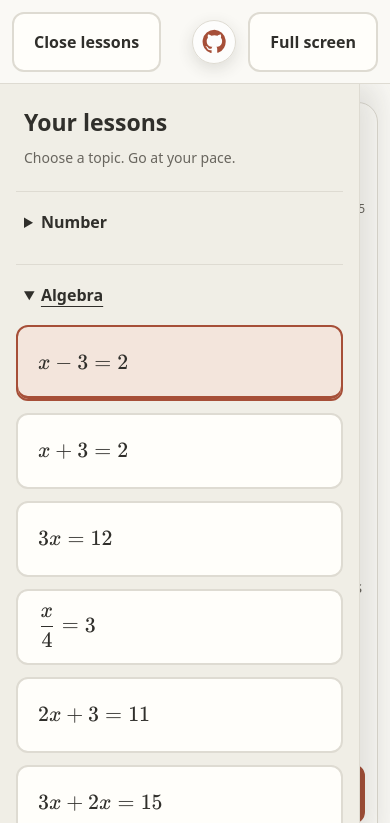
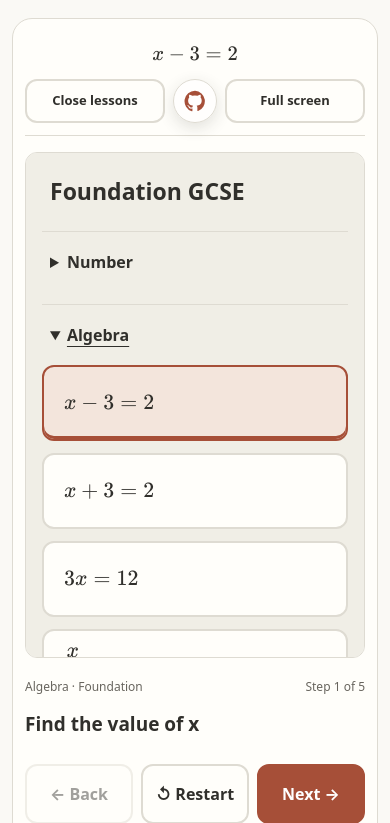
Before and after one commit to oliverius/gcse-maths, a website with bundled scripts: page src/index.html in a window 390 px wide. Both pictures are taken after a click on the button "Choose a lesson". Shown: the top 823 px of the page. Built offline with nearby package versions, Linux system fonts and the light colour scheme.

Commit message:
formatting

```diff
--- a/src/css/styles.css
+++ b/src/css/styles.css
@@ -83,17 +83,21 @@ a:focus-visible,
   position: sticky;
   top: 0;
   z-index: 5;
-  min-height: 88px;
-  padding: 12px 24px;
+  min-height: 84px;
+  padding: 12px 0;
+  margin-bottom: 20px;
+  flex-wrap: wrap;
   display: flex;
   align-items: center;
   justify-content: space-between;
   gap: 20px;
   border-bottom: 1px solid var(--border);
-  background: var(--page);
+  background: var(--surface);
 }
 .toolbar-actions {
   display: flex;
+  flex-wrap: wrap;
+  justify-content: flex-end;
   align-items: center;
   gap: 12px;
   margin-left: auto;
@@ -123,22 +127,10 @@ a:focus-visible,
   width: 25px;
   height: 25px;
 }
-.toolbar-name {
-  font-size: 22px;
-  font-weight: 750;
-
-  span {
-    display: block;
-    font-size: 12px;
-    font-weight: 500;
-    letter-spacing: 1px;
-    margin-top: 3px;
-  }
-}
 #sidebar {
   width: 290px;
   position: fixed;
-  top: 88px;
+  top: 0;
   bottom: 0;
   left: 0;
   padding: 22px 16px 40px;
@@ -148,14 +140,8 @@ a:focus-visible,
   z-index: 4;
 
   h2 {
-    margin: 0 8px;
+    margin: 0 8px 24px;
     font-size: 23px;
-  }
-
-  > p {
-    font-size: 14px;
-    margin: 10px 8px 24px;
-    color: var(--muted);
   }
 }
 #lessons {
@@ -213,8 +199,10 @@ body:has(#sidebar:not([hidden])) main {
 }
 #lesson-title {
   font-size: 24px;
-  margin: 0 0 12px;
-  min-height: 65px;
+  flex: 1 1 160px;
+  min-width: 0;
+  margin: 0;
+  min-height: 60px;
   display: flex;
   align-items: center;
 
@@ -428,17 +416,10 @@ a {
   line-height: 1.5;
 }
 .presentation main {
-  margin: auto !important;
+  margin-top: 0;
+  margin-bottom: 0;
   max-width: 1300px;
   padding-top: 16px;
-}
-.presentation #sidebar,
-.presentation #menu,
-.presentation .toolbar-name {
-  display: none !important;
-}
-.presentation .toolbar {
-  justify-content: flex-end;
 }
 .presentation #visual {
   height: clamp(300px, 42vh, 510px);
@@ -448,8 +429,12 @@ a {
     margin-left: auto;
   }
   #sidebar {
-    width: min(360px, 100%);
-    box-shadow: 16px 0 32px #302f2b26;
+    position: static;
+    width: 100%;
+    max-height: 60vh;
+    margin-bottom: 20px;
+    border: 1px solid var(--border);
+    border-radius: 12px;
   }
   main {
     padding: 22px 20px;
@@ -468,16 +453,36 @@ a {
   }
 }
 @media (max-width: 600px) {
+  #lesson-title {
+    flex-basis: 100%;
+    justify-content: center;
+    min-height: 32px;
+    font-size: 18px;
+  }
   .toolbar {
-    padding: 10px 12px;
+    padding: 0 0 12px;
     gap: 8px;
-    min-height: 84px;
+    min-height: 0;
+    margin-bottom: 16px;
   }
-  .toolbar-name {
-    display: none;
+  .toolbar-actions {
+    display: grid;
+    grid-template-columns: minmax(0, 1fr) 44px minmax(0, 1fr);
+    width: 100%;
+    margin-left: 0;
+    gap: 8px;
+
+    button {
+      min-width: 0;
+      min-height: 44px;
+      padding: 6px;
+      font-size: 13px;
+      line-height: 1.2;
+    }
   }
-  #sidebar {
-    top: 84px;
+  .github-link svg {
+    width: 22px;
+    height: 22px;
   }
   main {
     padding: 18px 12px;
--- a/src/index.html
+++ b/src/index.html
@@ -11,11 +11,14 @@
     <script type="module" src="js/app.js"></script>
   </head>
   <body>
+    <main id="main">
+      <section class="workspace" aria-label="Current lesson">
         <div class="toolbar">
+          <h2 id="lesson-title" tabindex="-1">Loading lessons…</h2>
+          <div class="toolbar-actions">
             <button id="menu" aria-controls="sidebar" aria-expanded="true">
-        Choose a lesson</button
-      ><span class="toolbar-name">Maths Lab <span>Foundation GCSE</span></span>
-      <div class="toolbar-actions">
+              Choose a lesson
+            </button>
             <a
               class="github-link"
               href="https://github.com/oliverius/gcse-maths"
@@ -35,13 +38,10 @@
           </div>
         </div>
         <aside id="sidebar" aria-label="Lesson library">
-      <h2>Your lessons</h2>
-      <p>Choose a topic. Go at your pace.</p>
+          <h2>Foundation GCSE</h2>
           <nav id="lessons" aria-label="Choose a lesson"></nav>
         </aside>
-    <main id="main">
-      <section class="workspace" aria-label="Current lesson">
-        <h2 id="lesson-title" tabindex="-1">Loading lessons…</h2>
+
         <div class="step-heading">
           <span id="topic"></span><span id="counter"></span>
         </div>
```
Also changed, not shown: docs/technical-guide.md (+5 -5 lines), scripts/browser-check.mjs (+34 -2 lines), tests/navigation.test.js (+14 -1 lines). Lines whose indentation alone changed are shown as unchanged.
